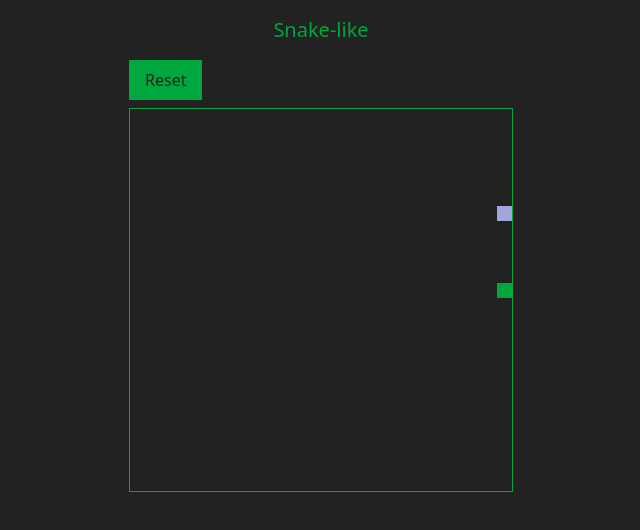
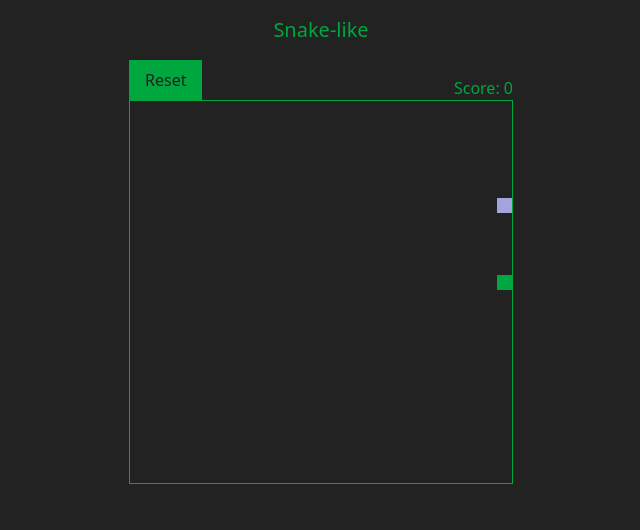
Before and after one commit to shanemcfadden/snake-like, a React (Vite) app: page / in a window 1280 px wide. Both pictures are taken after a click on the button "Play". Shown: the top 530 px of the page, without its empty margins (319-959 px from the left). Built offline with nearby package versions, Linux system fonts and the light colour scheme.

Commit message:
Add score

```diff
--- a/index.html
+++ b/index.html
@@ -6,7 +6,7 @@
     <meta name="viewport" content="width=device-width, initial-scale=1.0" />
     <title>Snake</title>
   </head>
-  <body class="bg-background">
+  <body class="bg-background text-primary">
     <div id="root"></div>
     <script type="module" src="/src/main.tsx"></script>
   </body>
--- a/src/components/App.tsx
+++ b/src/components/App.tsx
@@ -9,12 +9,15 @@ export const App = () => {
   return (
     <Container>
       <h1 className="my-4 text-center text-xl text-primary">Snake-like</h1>
-      <div className="my-2">
-        {gameState.status === "END" ? (
-          <ResetButton />
-        ) : (
-          <PlayButton disabled={gameState.status === "IN_PROGRESS"} />
-        )}
+      <div className="flex justify-between items-end">
+        <div>
+          {gameState.status === "END" ? (
+            <ResetButton />
+          ) : (
+            <PlayButton disabled={gameState.status === "IN_PROGRESS"} />
+          )}
+        </div>
+        {gameState.status !== "START" && <div>Score: {gameState.score}</div>}
       </div>
       <Display />
     </Container>
--- a/src/contexts/GameStateContext/reducer.ts
+++ b/src/contexts/GameStateContext/reducer.ts
@@ -30,6 +30,7 @@ export const reducer = (
     return {
       status: "IN_PROGRESS",
       display,
+      score: 0,
       snakeBody: [STARTING_PIXEL],
       snakeDirection: "right",
       snakeFood: calculateNextFoodCoordinate(STARTING_PIXEL, display),
@@ -52,9 +53,9 @@ export const reducer = (
     return {
       status: "END",
       display: state.display,
+      score: state.score,
       snakeFood: state.snakeFood,
       snakeBody: state.snakeBody,
-      snakeLength: state.snakeBody.length,
     };
   }
 
@@ -66,6 +67,7 @@ export const reducer = (
     return {
       status: "IN_PROGRESS",
       display: newDisplay,
+      score: state.score + 1,
       snakeBody: [newHead, ...state.snakeBody],
       snakeFood: calculateNextFoodCoordinate(state.snakeFood, newDisplay),
       snakeDirection: direction,
@@ -78,6 +80,7 @@ export const reducer = (
   return {
     status: "IN_PROGRESS",
     display: newDisplay,
+    score: state.score,
     snakeBody: [newHead, ...state.snakeBody.slice(0, -1)],
     snakeFood: state.snakeFood,
     snakeDirection: direction,
```
